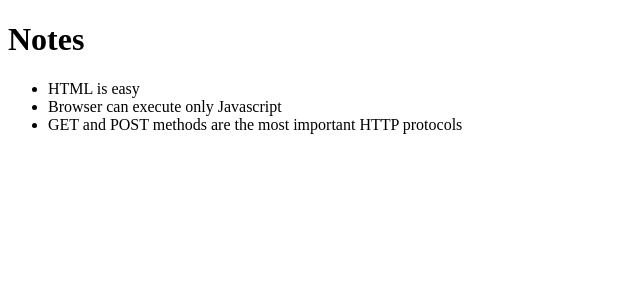
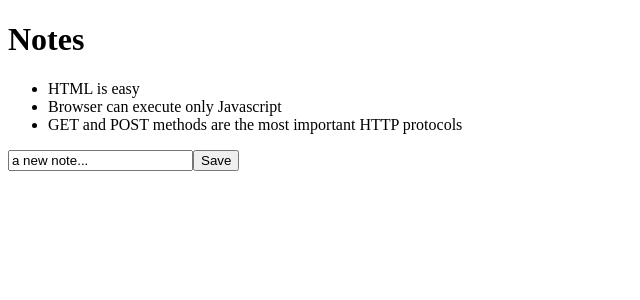
Before and after one commit to HoussamEldineKhaled/full-stack-open, a React (Vite) app in the folder part2/followUp/: page / in a window 1280 px wide. Shown: the top 300 px of the page, without its empty margins (0-640 px from the left). Built offline with nearby package versions, Linux system fonts and the light colour scheme.

Commit message:
more practice

```diff
--- a/part2/followUp/src/App.jsx
+++ b/part2/followUp/src/App.jsx
@@ -6,19 +6,38 @@ import Note from './components/note'
 
 function App(props) {
   const [notes, setNotes] = useState(props.notes)
+  const [newNote, setNewNote] = useState('a new note...')
+  const [showAll, setShowAll] = useState(true)
+  const notesToShow = showAll ? notes : notes.filter(note => note.important === true)
+
   const addNote = (event) => {
     event.preventDefault()
-    console.log()
+    const noteObject = {
+      content: newNote,
+      important: Math.random() < 0.5,
+      id: String(notes.length + 1)
+    }
+    setNotes(notes.concat(noteObject))
+    setNewNote('')
+    console.log('button clicked', event.target)
   }
 
+  const handleNoteChange = (event) =>{
+    console.log(event.target.value)
+    setNewNote(event.target.value)
+  }
   return (
     <div>
       <h1>Notes</h1>
       <ul>
-        {notes.map(note =>
+        {notesToShow.map(note =>
           <Note key={note.id} note={note}/>
         )}
       </ul>
+      <form onSubmit={addNote}>
+        <input value={newNote} onChange={handleNoteChange}/>
+        <button type='submit'>Save</button>
+      </form>
     </div>
     )
 }
```
